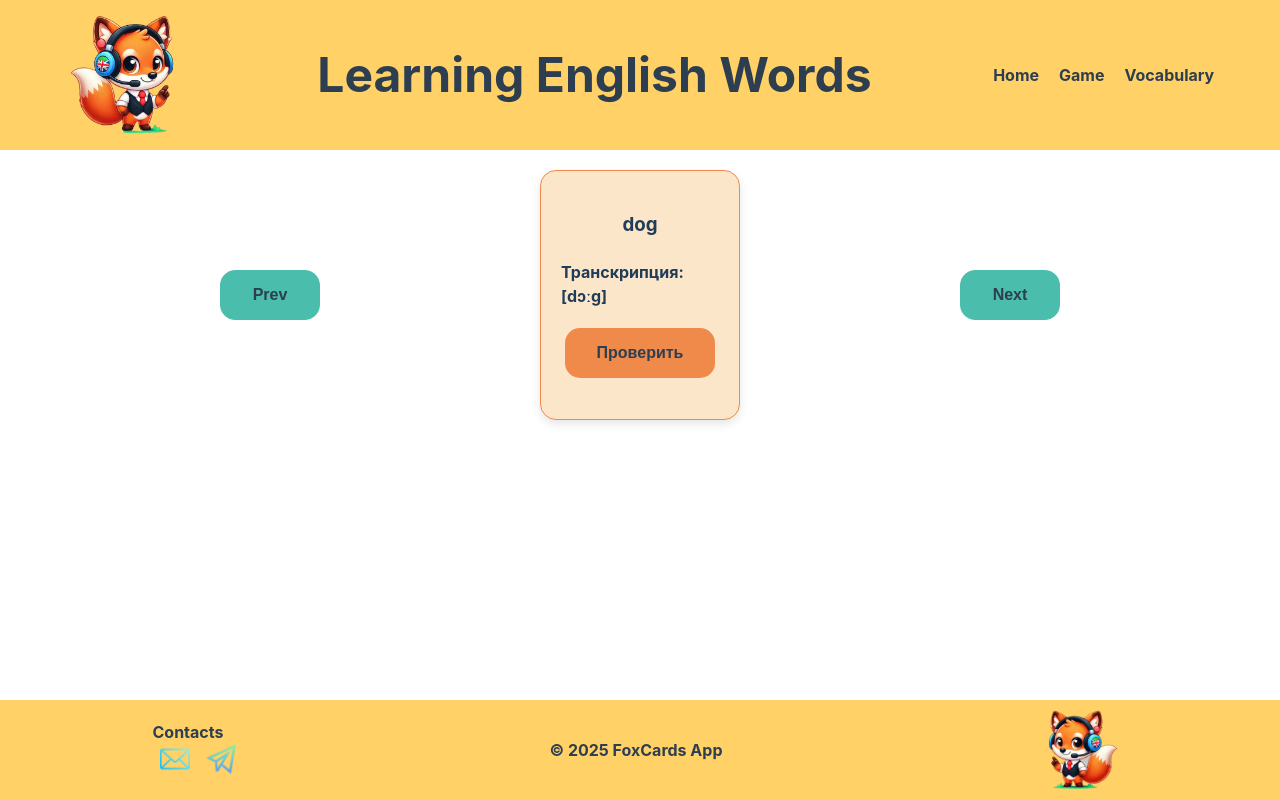
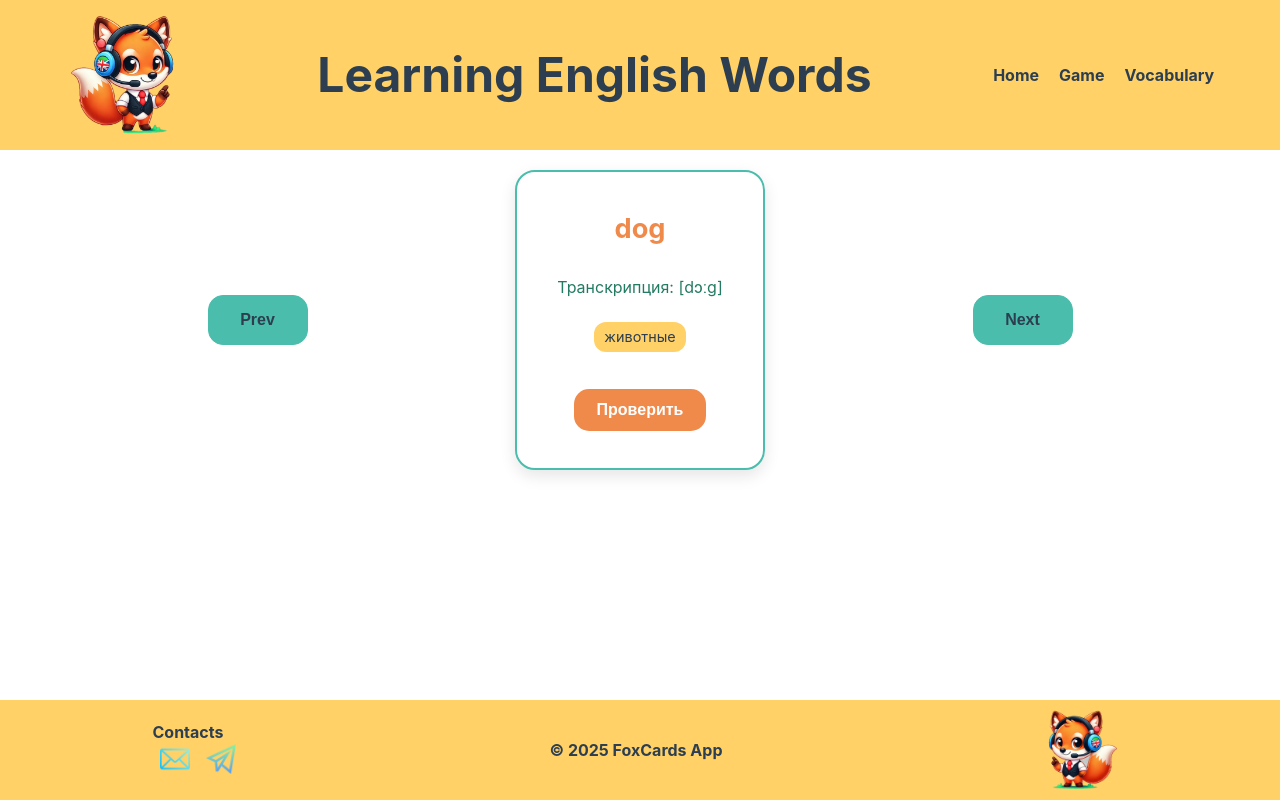
Before and after one commit to JuliaMichaela/English-learning-app, a React (Vite) app: page /game in a window 1280 px wide. Built offline with nearby package versions, Linux system fonts and the light colour scheme.

Commit message:
changed style WordCard

```diff
--- a/src/Components/WordCard/WordCard.jsx
+++ b/src/Components/WordCard/WordCard.jsx
@@ -1,5 +1,5 @@
 import { useState, useEffect } from 'react';
-import './WordCard.scss'
+import style from './WordCard.module.scss'
 
 export default function WordCard({ english, transcription, theme, russian, slideIndex }) {
     const [isVisible, setVisible] = useState(false);
@@ -14,14 +14,15 @@ export default function WordCard({ english, transcription, theme, russian, slide
 
 
     return (
-        <div key={slideIndex} className="word-card">
+        <div className={style.wordcard} key={slideIndex}>
             <h3>{english}</h3>
-            <p>Транскрипция: {transcription}</p>
+            <p className={style.transcription}>Транскрипция: {transcription}</p>
+            <p className={style.theme}>{theme}</p>
             <div>
                 {!isVisible ? (
-                    <button className="card-btn" onClick={handleShow}>Проверить</button>
+                    <button className={style.btn} onClick={handleShow}>Проверить</button>
                 ) : (
-                    <p>Перевод: {russian}</p>
+                    <p className={style.translation}>{russian}</p>
                 )}
             </div>
         </div>
--- /dev/null
+++ b/src/components/WordCard/WordCard.module.scss
@@ -0,0 +1,65 @@
+.wordcard {
+  display: flex;
+  flex-direction: column;
+  justify-content: space-evenly;
+  align-items: center;
+  width: 250px;
+  min-height: 300px;
+  background-color: #ffffff;
+  border: 2px solid #4ABDAC;
+  border-radius: 20px;
+  box-shadow: 0px 6px 16px rgba(0, 0, 0, 0.1);
+  padding: 20px;
+  text-align: center;
+  transition: transform 0.3s ease;
+  color: #2C3E50;
+
+  &:hover {
+    transform: scale(1.05);
+  }
+
+  h3 {
+    font-size: 1.7em;
+    margin-bottom: 8px;
+    color: #F08A4B;
+  }
+
+  .transcription {
+    font-size: 1em;
+    color: #247B63;
+    margin-bottom: 6px;
+  }
+
+  .theme {
+    font-size: 0.9em;
+    background-color: #FFD166;
+    padding: 4px 10px;
+    border-radius: 12px;
+    color: #2C3E50;
+    margin-bottom: 20px;
+  }
+
+  .translation {
+    font-size: 1.2em;
+    color: #4ABDAC;
+    font-weight: bold;
+    margin-top: 10px;
+  }
+}
+
+.btn {
+  background-color: #F08A4B;
+  color: #fff;
+  border: none;
+  padding: 12px 23px;
+  border-radius: 15px;
+  font-size: 1em;
+  cursor: pointer;
+  font-weight: bold;
+  transition: background-color 0.3s ease, transform 0.2s ease;
+
+  &:hover {
+    background-color: #d86f34;
+    transform: scale(1.05);
+    }
+}
```
